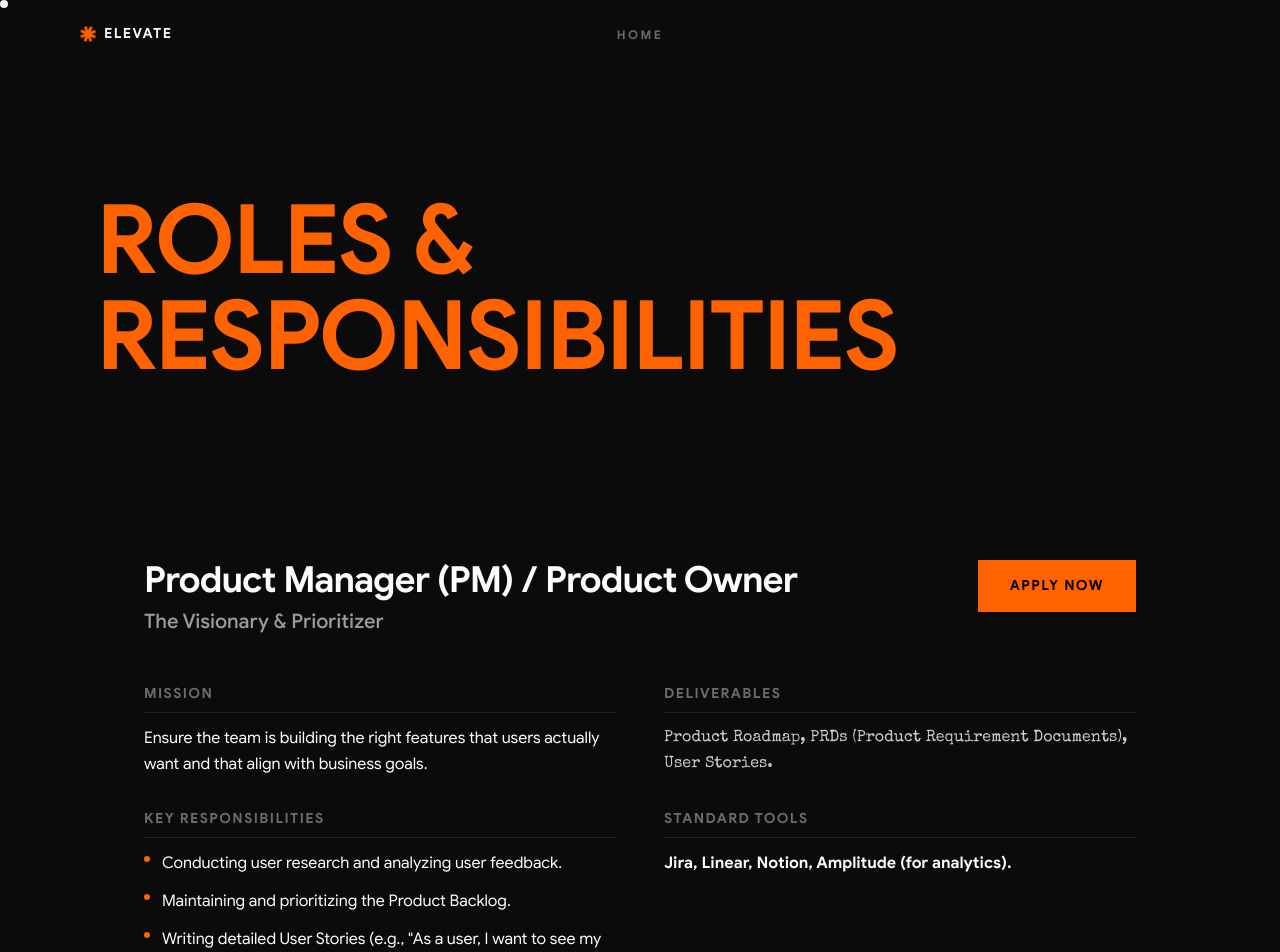
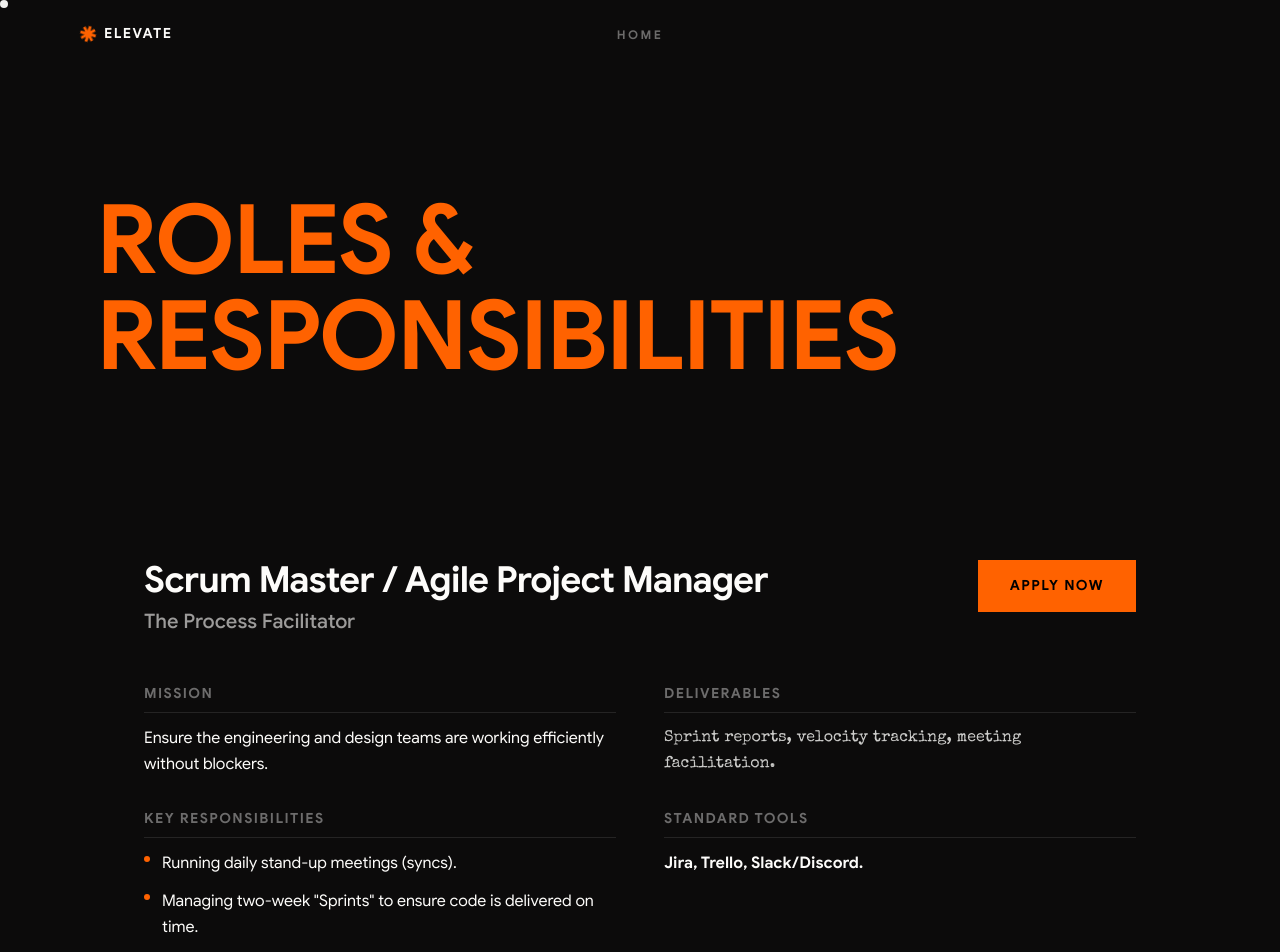
Before and after one commit to duskdynamicsproductions/elevate, a React (Vite) app: page /careers in a window 1280 px wide. Shown: the top 952 px of the page. Built offline with nearby package versions, Linux system fonts and the light colour scheme; a web font is replaced by a local one.

Commit message:
feat: Remove 'Product Manager (PM) / Product Owner' role from Careers page

```diff
--- a/src/CareersPage.tsx
+++ b/src/CareersPage.tsx
@@ -10,21 +10,6 @@ function SpinningStar({ className = '' }: { className?: string }) {
 }
 
 const roles = [
-  {
-    category: "1. Product & Project Management",
-    title: "Product Manager (PM) / Product Owner",
-    subtitle: "The Visionary & Prioritizer",
-    mission: "Ensure the team is building the right features that users actually want and that align with business goals.",
-    specific: "Deciding whether the team should build a new \"Workout Template\" feature next, or focus on improving the \"Focus Timer\" analytics.",
-    responsibilities: [
-      "Conducting user research and analyzing user feedback.",
-      "Maintaining and prioritizing the Product Backlog.",
-      "Writing detailed User Stories (e.g., \"As a user, I want to see my current streak medal on the dashboard so I stay motivated\").",
-      "Defining acceptance criteria for new features."
-    ],
-    deliverables: "Product Roadmap, PRDs (Product Requirement Documents), User Stories.",
-    tools: "Jira, Linear, Notion, Amplitude (for analytics)."
-  },
   {
     category: "1. Product & Project Management",
     title: "Scrum Master / Agile Project Manager",
```
